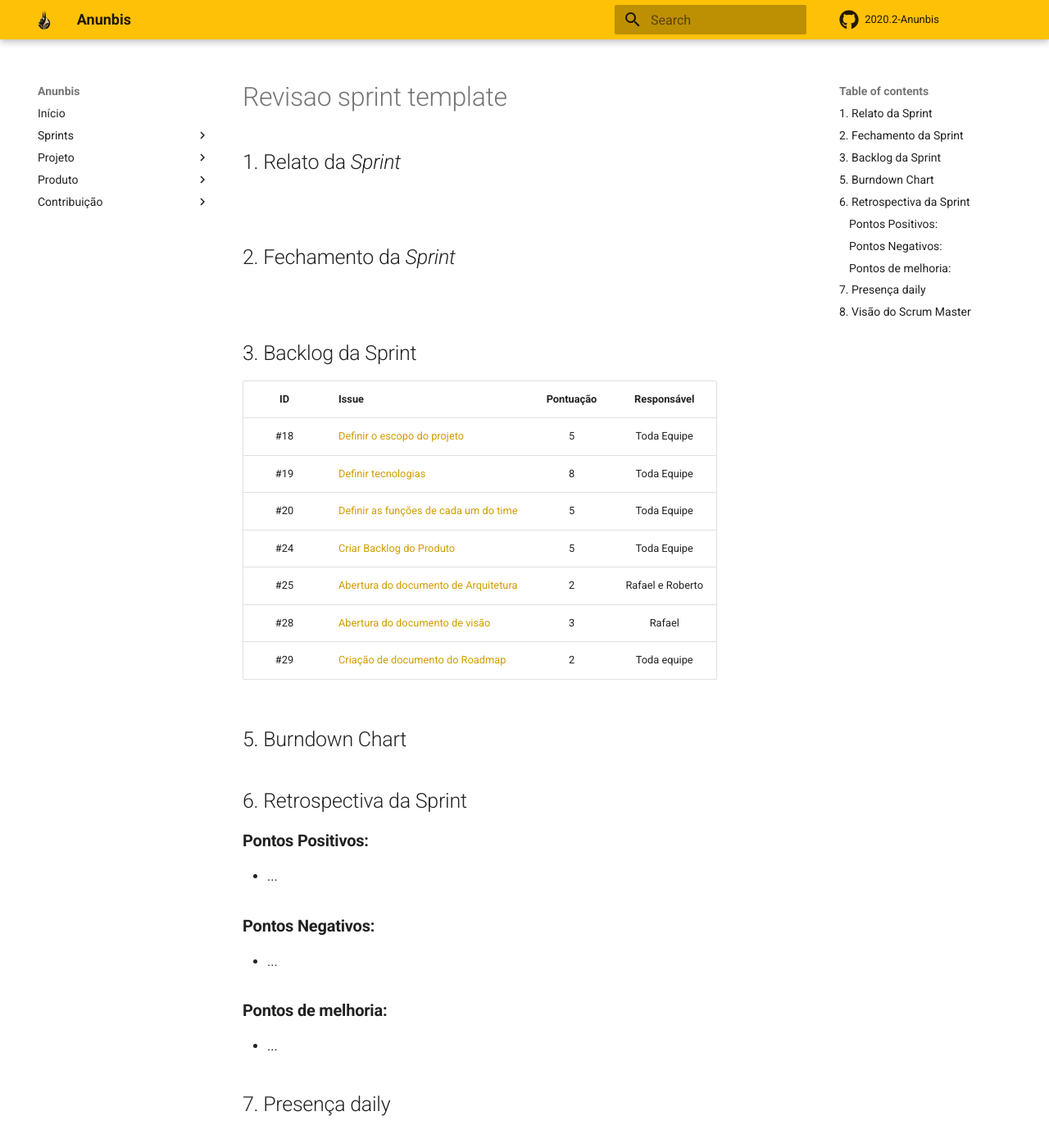
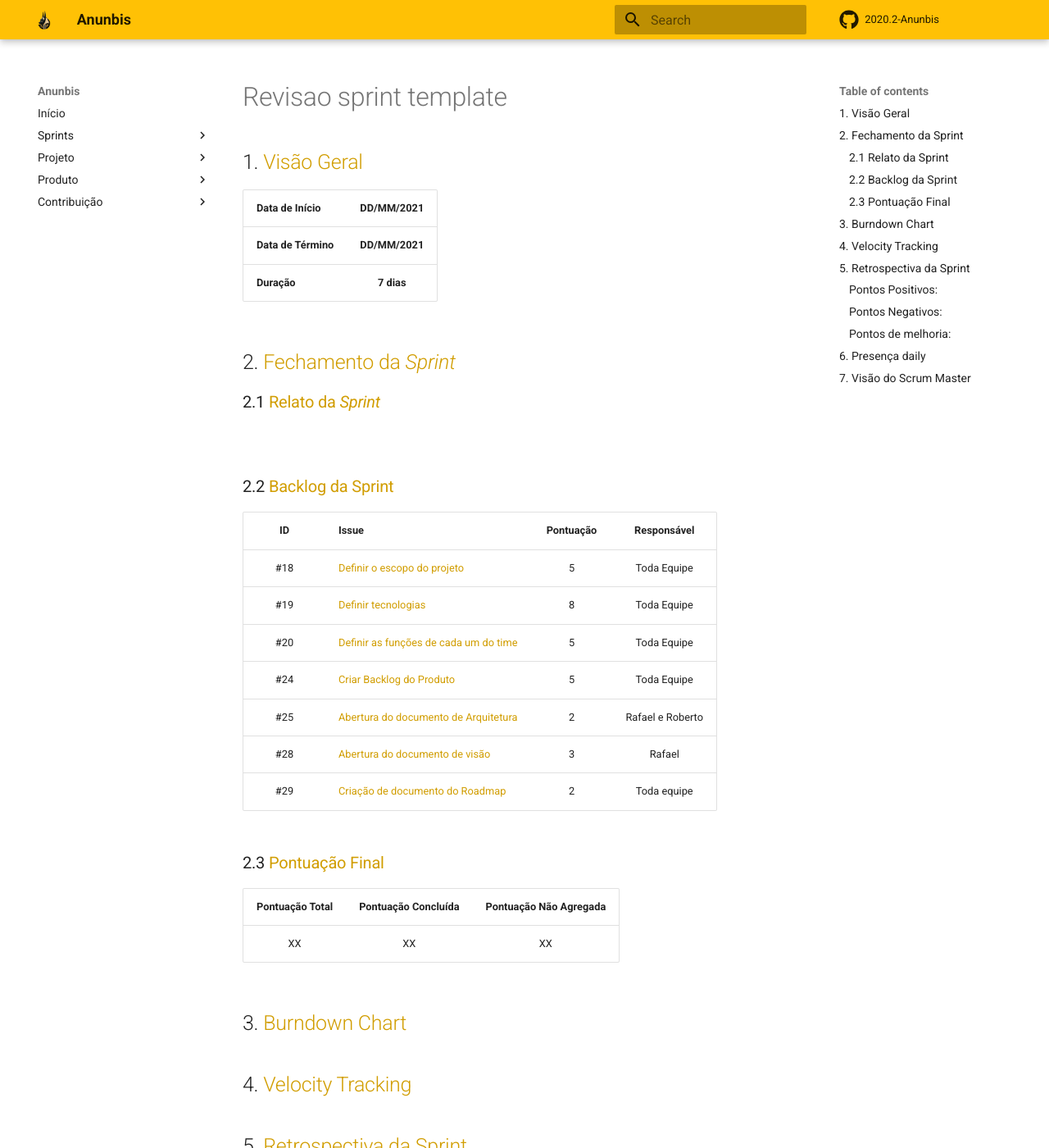
Before and after one commit to fga-eps-mds/2020.2-Anunbis, an MkDocs documentation site: the page built from docs/sprints/revisao-sprint-template.md, in a window 1280 px wide and 1400 px high. Shown: the whole window at 82% size. Built offline with MkDocs 1.6.1 and Material for MkDocs 9.7.7, drawn with Linux system fonts in a browser that asks for light colours; comment, search, counter and statistics services are not loaded; some of the changed text lies outside the part shown.

Commit message:
(#100) Alterando template de revisão de sprints
Co-authored-by: Rodrigo Balbino <rodrigo080599@hotmail.com>

```diff
--- a/docs/sprints/revisao-sprint-template.md
+++ b/docs/sprints/revisao-sprint-template.md
@@ -1,15 +1,17 @@
 
-## 1. Relato da _Sprint_
+##  1. <a name="1">Visão Geral</a>
 
+| Data de Início | DD/MM/2021 |
+|:--|:--:|
+| **Data de Término** | **DD/MM/2021** |
+| **Duração** | **7 dias** |
+
+## 2. <a name="2">Fechamento da _Sprint_</a>
+### 2.1 <a name="2.1">Relato da _Sprint_</a>
 <p align="justify">&emsp;&emsp;
 </p>
 
-
-## 2. Fechamento da _Sprint_
-<p align="justify">&emsp;&emsp;
-</p>
-
-## 3. Backlog da Sprint
+### 2.2 <a name="2.2">Backlog da Sprint</a>
 <!-- Exemplo -->
 | ID | Issue | Pontuação | Responsável|
 |:--:| ------- | :----: | :----: |
@@ -21,10 +23,18 @@
 | #28 | [Abertura do documento de visão](https://github.com/fga-eps-mds/2020.2-Anunbis/issues/28) |3| Rafael|
 | #29 | [Criação de documento do Roadmap](https://github.com/fga-eps-mds/2020.2-Anunbis/issues/29) | 2| Toda equipe|
 
-## 5. Burndown Chart
+### 2.3 <a name="2.3">Pontuação Final</a>
+|Pontuação Total|Pontuação Concluída|Pontuação Não Agregada
+|:-:|:-:|:-:|
+|XX|XX|XX
+
+## 3. <a name="3">Burndown Chart</a>
 <!-- Imagem do Burndown Chart retirada do ZenHub-->
 
-## 6. Retrospectiva da Sprint
+## 4. <a name="4">Velocity Tracking</a>
+<!-- Imagem do Burndown Chart retirada do ZenHub-->
+
+## 5. <a name="5">Retrospectiva da Sprint</a>
 ### **Pontos Positivos:**
 * ...
 
@@ -34,10 +44,10 @@
 ### **Pontos de melhoria:**
 * ...
 
-## 7. Presença daily
+## 6. <a name="6">Presença daily</a>
 <!-- Imagem das presenças nas dailys -->
 
-## 8. Visão do _Scrum Master_
+## 7. <a name="7">Visão do _Scrum Master_</a>
 
 <p align="justify">&emsp;&emsp;
 <!-- Descrição do Scrum Master -->
```
